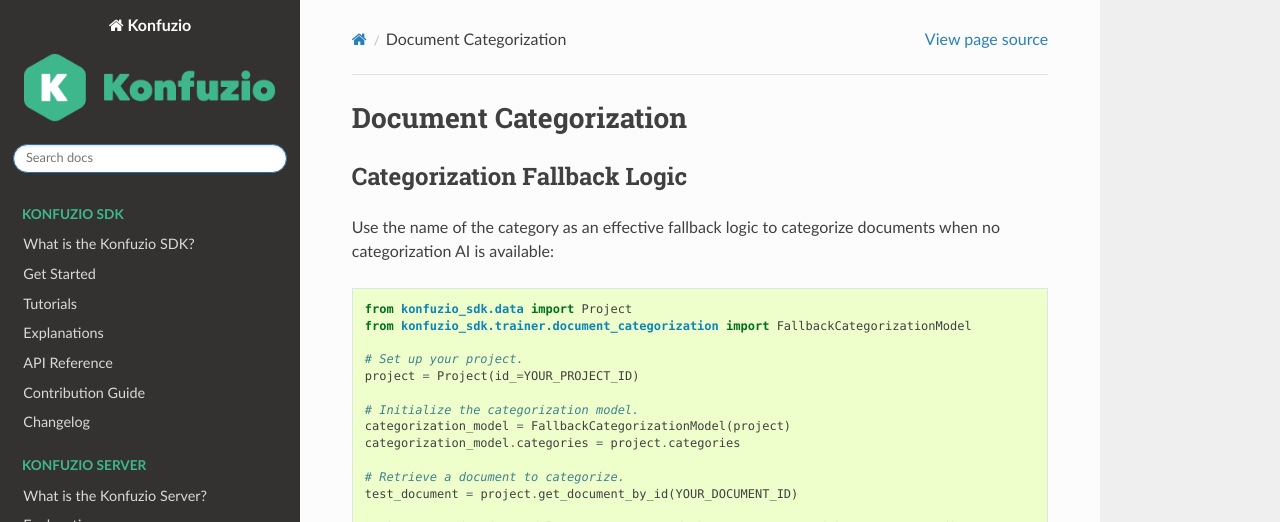
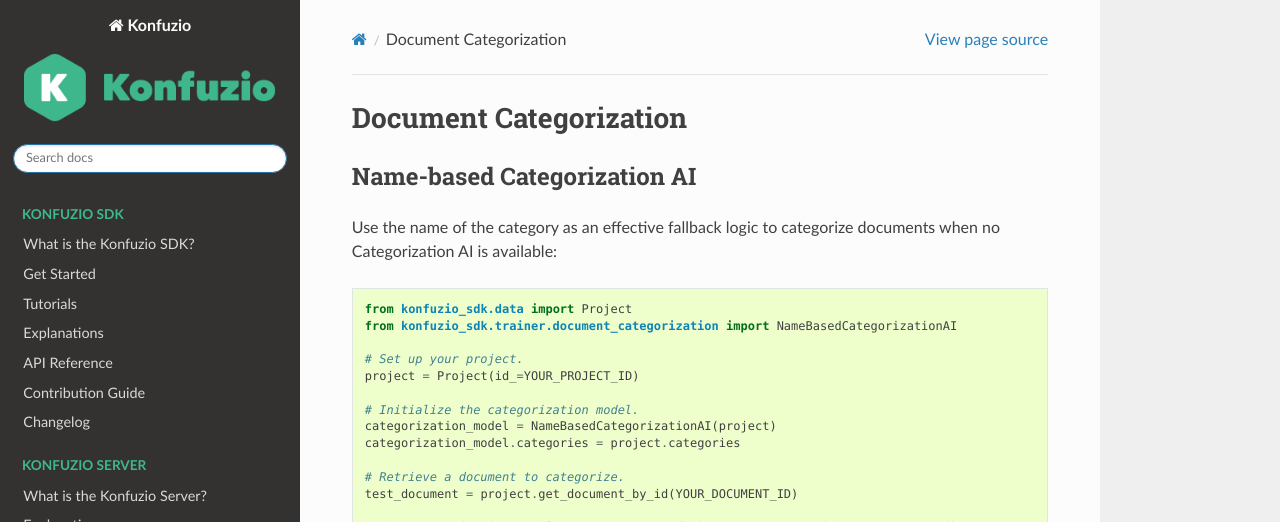
Before and after one commit to konfuzio-ai/konfuzio-sdk, a Sphinx documentation site: the page built from docs/sdk/examples/document_categorization/index.md, in a window 1280 px wide and 1400 px high. Shown: the top 522 px of the window. Built offline with Sphinx 7.4.7 and the Read the Docs theme 2.0.0, drawn with Linux system fonts in a browser that asks for light colours; a script that is not in the unit is left out; some of the changed text lies outside the part shown.

Commit message:
Fixed: A minor bug in `Document.category`, and renamed "Fallback Categorization" to "Name-based Categorization" (#236)

````diff
--- a/docs/sdk/examples/document_categorization/index.md
+++ b/docs/sdk/examples/document_categorization/index.md
@@ -1,18 +1,18 @@
 ## Document Categorization
 
-### Categorization Fallback Logic
+### Name-based Categorization AI
 
-Use the name of the category as an effective fallback logic to categorize documents when no categorization AI is available:
+Use the name of the category as an effective fallback logic to categorize documents when no Categorization AI is available:
 
 ```python
 from konfuzio_sdk.data import Project
-from konfuzio_sdk.trainer.document_categorization import FallbackCategorizationModel
+from konfuzio_sdk.trainer.document_categorization import NameBasedCategorizationAI
 
 # Set up your project.
 project = Project(id_=YOUR_PROJECT_ID)
 
 # Initialize the categorization model.
-categorization_model = FallbackCategorizationModel(project)
+categorization_model = NameBasedCategorizationAI(project)
 categorization_model.categories = project.categories
 
 # Retrieve a document to categorize.
@@ -65,7 +65,7 @@
 ```
 
 If you use a Categorization AI to automatically assign a Category to a Document (such as the
-[FallbackCategorizationModel](tutorials.html#categorization-fallback-logic)), each Page will be assigned a
+[NameBasedCategorizationAI](tutorials.html#categorization-fallback-logic)), each Page will be assigned a
 Category Annotation with predicted confidence information, and the following properties will be accessible. You can
 also find these documented under [API Reference - Document](sourcecode.html#document),
 [API Reference - Page](sourcecode.html#page) and
--- a/docs/sdk/sourcecode.rst
+++ b/docs/sdk/sourcecode.rst
@@ -177,9 +177,9 @@
    :members:
    :noindex:
 
-Fallback Categorization Model
+Name-based Categorization AI
 ---------------------
-.. autoclass:: FallbackCategorizationModel
+.. autoclass:: NameBasedCategorizationAI
    :members:
    :noindex:
 
````
Also changed, not shown: 4 other files.
